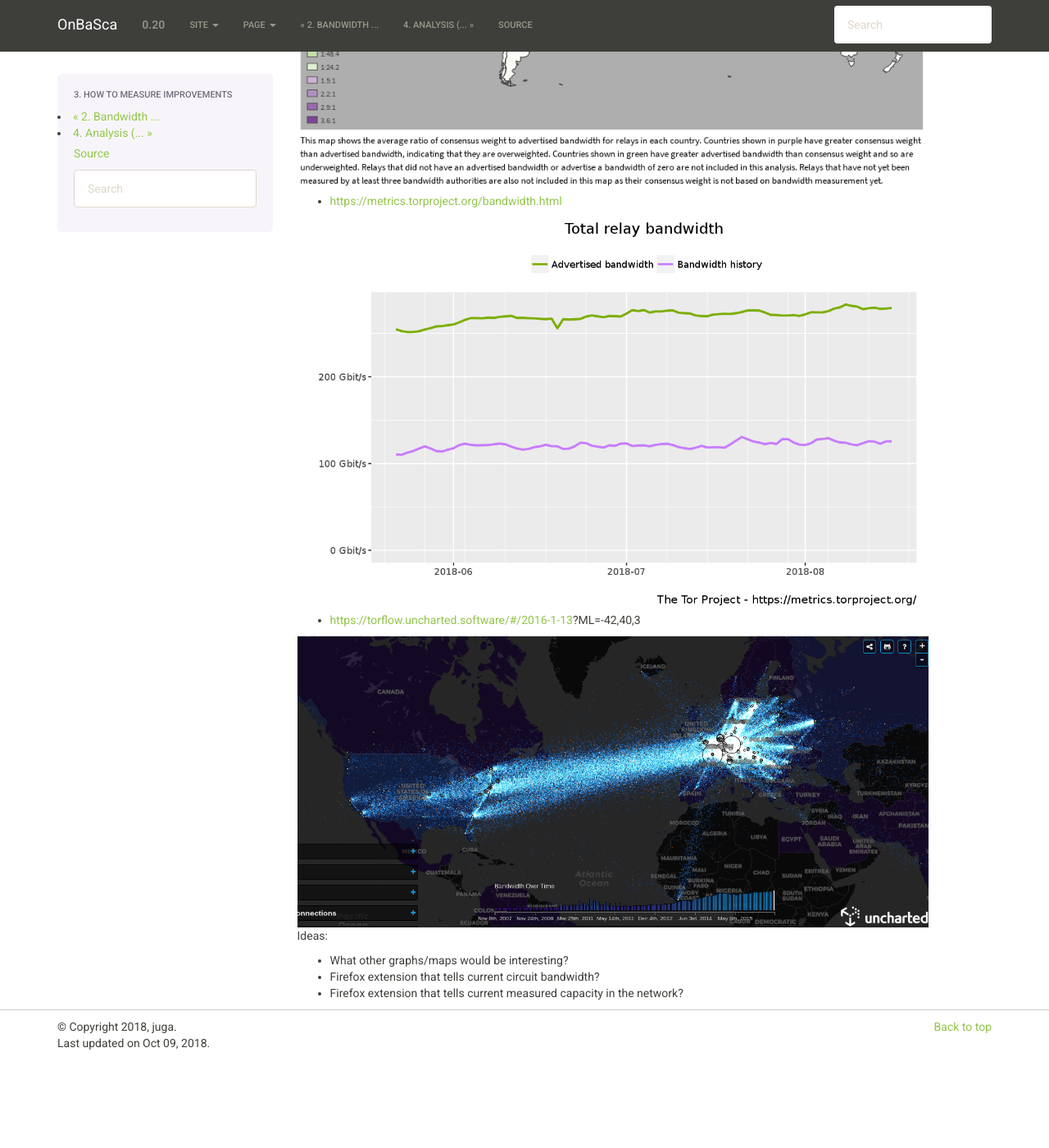
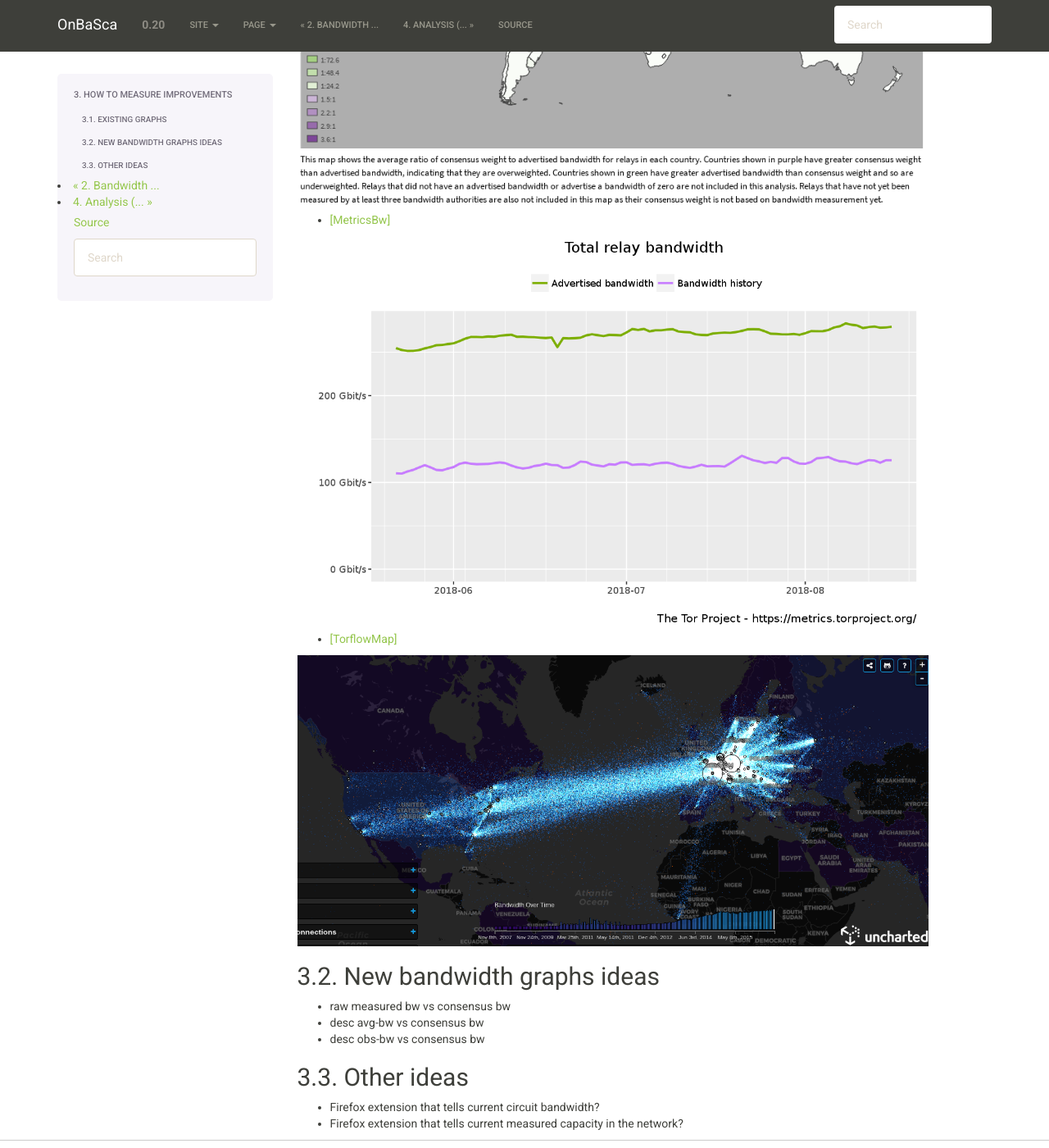
Before and after one commit to juga0/onbasca, a Sphinx documentation site: the page built from docs/source/measure_improvements.rst, in a window 1280 px wide and 1400 px high, scrolled down 439 px. Shown: the whole window at 82% size. Built offline with Sphinx 7.4.7, drawn with Linux system fonts in a browser that asks for light colours; formulas are drawn with MathJax 3; pages that are not in the unit, such as notebooks, are missing from menus; before the commit the page ends 1731 px from its top, so only the background shows below that; some of the changed text lies outside the part shown.

Commit message:
Resize images, add ideas section

```diff
--- a/docs/source/measure_improvements.rst
+++ b/docs/source/measure_improvements.rst
@@ -3,22 +3,33 @@
 How to measure improvements
 =============================
 
-So far:
+Existing graphs
+----------------
 
-* https://metrics.torproject.org/rs.html#map_consensus_weight_to_bandwidth
+* [MetricsWeight]_
 
 .. image:: images/map_bw_consensus_advertised.png
+   :width: 800px
 
-* https://metrics.torproject.org/bandwidth.html
+* [MetricsBw]_
 
 .. image:: images/bandwidth-2018-05-22-2018-08-20.png
+   :width: 800px
 
-* https://torflow.uncharted.software/#/2016-1-13?ML=-42,40,3
+* [TorflowMap]_
 
 .. image:: images/map_bw_uncharted.png
+   :width: 800px
 
-Ideas:
+New bandwidth graphs ideas
+---------------------------
 
-* What other graphs/maps would be interesting?
+* raw measured bw vs consensus bw
+* desc avg-bw vs consensus bw
+* desc obs-bw vs consensus bw
+
+Other ideas
+------------
+
 * Firefox extension that tells current circuit bandwidth?
 * Firefox extension that tells current measured capacity in the network?
```
